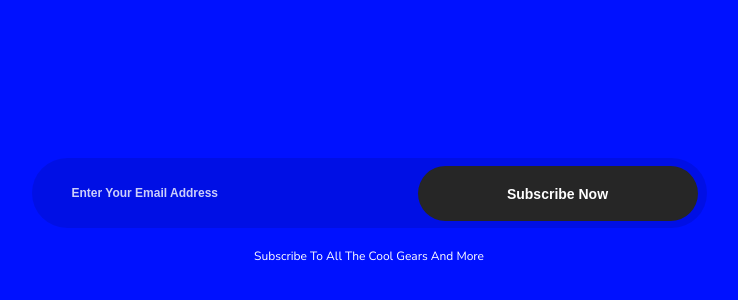
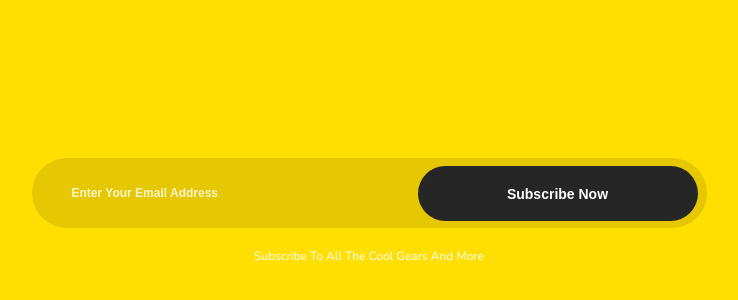
Before and after one commit to ronmcclenny/coolemail.github.io, a plain HTML site: page index.html in a window 1280 px wide. Shown: the part 142-442 px from the top of the page, without its empty margins (271-1009 px from the left). Drawn offline with Linux system fonts and the light colour scheme.

Commit message:
Update main.css

```diff
--- a/css/main.css
+++ b/css/main.css
@@ -7,7 +7,7 @@
 body {
     font-family: 'Nunito Sans', sans-serif;
 /*     background-color: #485ff8; */
-        background-color: #0011FF;
+        background-color: #ffde02;
 }
 
 .main {
```
